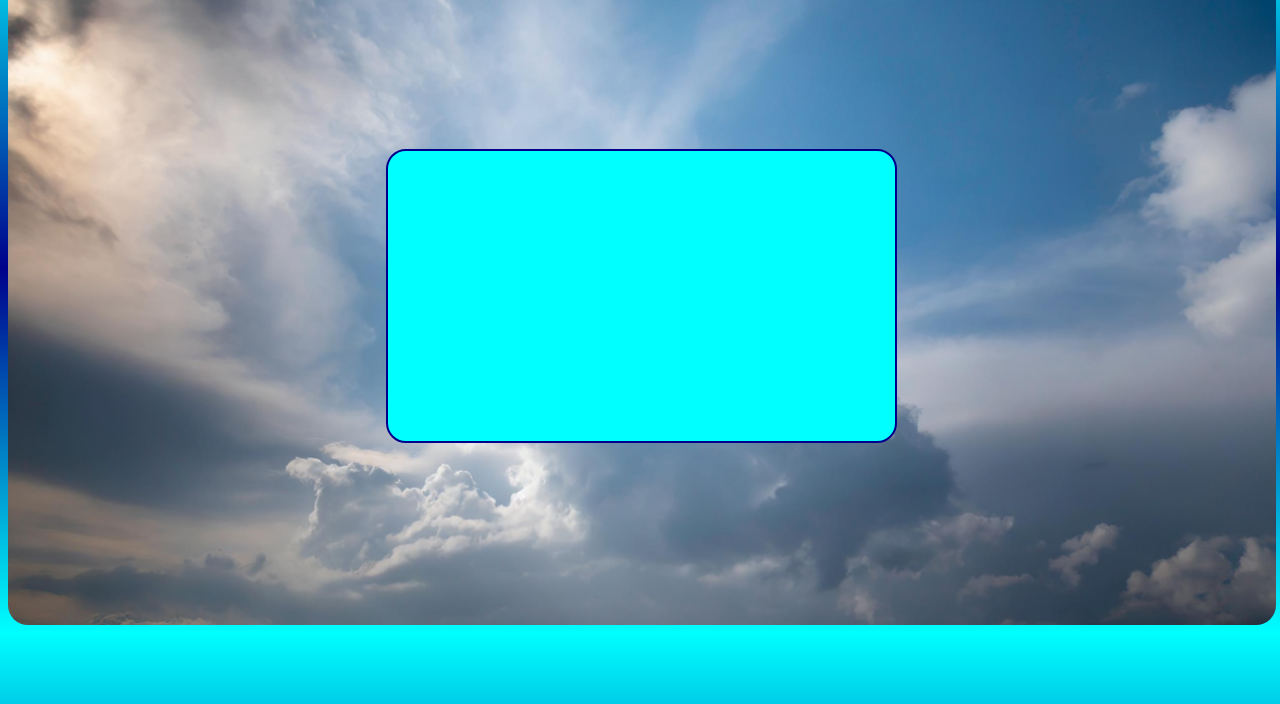
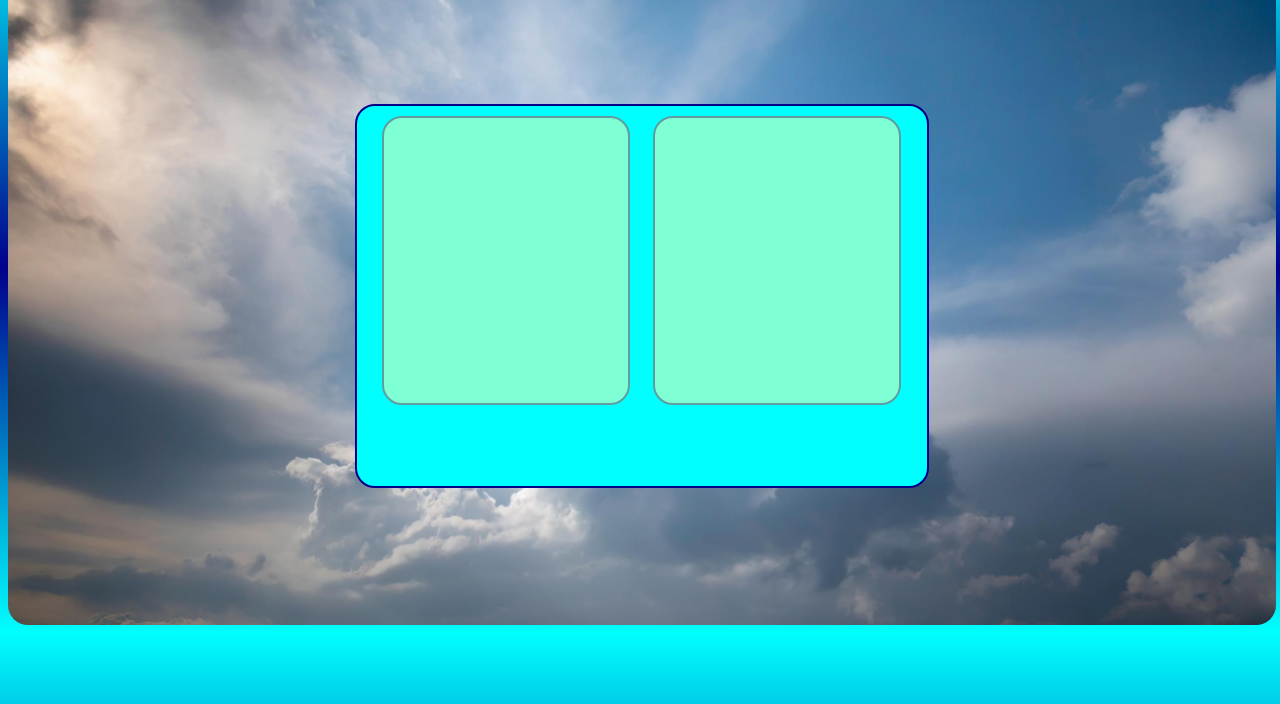
Before and after one commit to AmitChinara/BankUISystem, a plain HTML site: page index.html in a window 1280 px wide. Shown: the part 96-800 px from the top of the page. Drawn offline with Linux system fonts and the light colour scheme.

Commit message:
Added functionality, to create account form 2nd

```diff
--- a/CSS/createFormStyle.css
+++ b/CSS/createFormStyle.css
@@ -3,6 +3,37 @@
     background-color: aqua;
     border-radius: 20px;
     margin: auto;
-    width: 40%;
-    aspect-ratio: 1.75;
+    width: 45%;
+    aspect-ratio: 1.5;
+    display: flex;
+    flex-direction: column;
 }
+
+.form-division {
+    /*border: 2px solid red;*/
+    width: 95%;
+    margin: auto;
+    display: flex;
+}
+
+#upper {
+    margin-top: 10px;
+    height: 75%;
+}
+
+#lower {
+    height: 15%;
+}
+
+.sub-division {
+    /*border: 2px solid red;*/
+    margin: auto;
+    width: 45%;
+    height: 100%;
+}
+
+.upper-sub-division {
+    border: 2px solid cadetblue;
+    background-color: aquamarine;
+    border-radius: 20px;
+}
--- a/JS/pageinfo.js
+++ b/JS/pageinfo.js
@@ -5,8 +5,15 @@ const main_page_info = `<div class="option-container">
                                </div>`;
 
 const create_account_form = `<div class="form-container">
-
-                                   </div>`;
+                                        <div class="form-division" id="upper">
+                                            <div class="sub-division upper-sub-division" id="upper-division-1"></div>
+                                            <div class="sub-division upper-sub-division" id="upper-division-2"></div>
+                                        </div>
+                                        <div class="form-division" id="lower">
+                                            <div class="sub-division lower-sub-division" id="lower-division-1"></div>
+                                            <div class="sub-division lower-sub-division" id="lower-division-2"></div>
+                                        </div>
+                                    </div>`;
 
 const account_login_info= ``;
 
--- a/JS/script.js
+++ b/JS/script.js
@@ -10,6 +10,26 @@ const createAccount = () => {
     loadData(data);
 }
 
+const adjustAspectRatio = () => {
+    let form_container = document.getElementsByClassName('form-container')[0];
+    let detail_form = document.getElementsByClassName('upper-sub-division');
+    let width = form_container.offsetWidth;
+
+    if (width < 400) {
+        form_container.style.aspectRatio = `1`;
+        detail_form[0].style.width = `70%`;
+        if (detail_form[1])
+            detail_form[1].parentNode.removeChild(detail_form[1]);
+    }
+    else {
+        form_container.style.aspectRatio = `1.75`;
+        detail_form[0].style.width = `45%`;
+        loadData(create_account_form);
+    }
+}
+window.addEventListener("resize", adjustAspectRatio);
+adjustAspectRatio();
+
 const createAccountLogin = () => {
     let data = account_login_info;
     loadData(data);
@@ -19,16 +39,3 @@ const createAccountDelete = () => {
     let data = delete_account_form;
     loadData(data);
 }
-
-const adjustAspectRatio = () => {
-    let form_container = document.getElementsByClassName('form-container')[0];
-    let width = form_container.offsetWidth;
-
-    if (width < 338.263)
-        form_container.style.aspectRatio = `1 / 1.2`;
-    else
-        form_container.style.aspectRatio = `1.75`;
-
-}
-window.addEventListener("resize", adjustAspectRatio);
-adjustAspectRatio();
--- a/index.html
+++ b/index.html
@@ -7,14 +7,24 @@
     <link rel="stylesheet" href="CSS/style.css">
     <link rel="stylesheet" href="CSS/createFormStyle.css">
 <!--loadData(main_page_info)-->
-<body onload="createAccount()">
+<body onload="">
     <div class="container">
         <img src="./images/main bg.jpg" alt="Bank Main Background" class="main_back_img">
         <div class="layer">
             <div class="main-top">
                 <div class="logo-container"><img src="./images/logo.png" alt="Logo Image" id="logo"></div>
             </div>
-            <div class="main-bottom"></div>
+            <div class="main-bottom">
+                <div class="form-container">
+                    <div class="form-division" id="upper">
+                        <div class="sub-division upper-sub-division" id="upper-division-1"></div>
+                    </div>
+                    <div class="form-division" id="lower">
+                        <div class="sub-division lower-sub-division" id="lower-division-1"></div>
+                        <div class="sub-division lower-sub-division" id="lower-division-2"></div>
+                    </div>
+                </div>
+            </div>
         </div>
     </div>
     <script src="JS/pageinfo.js"></script>
```
